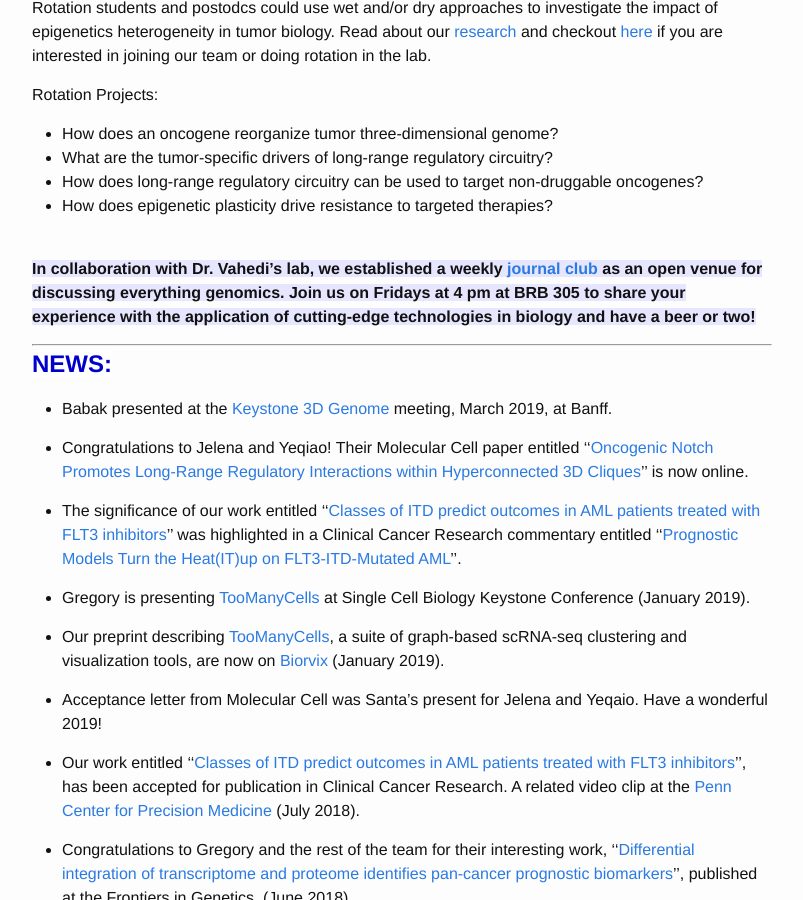
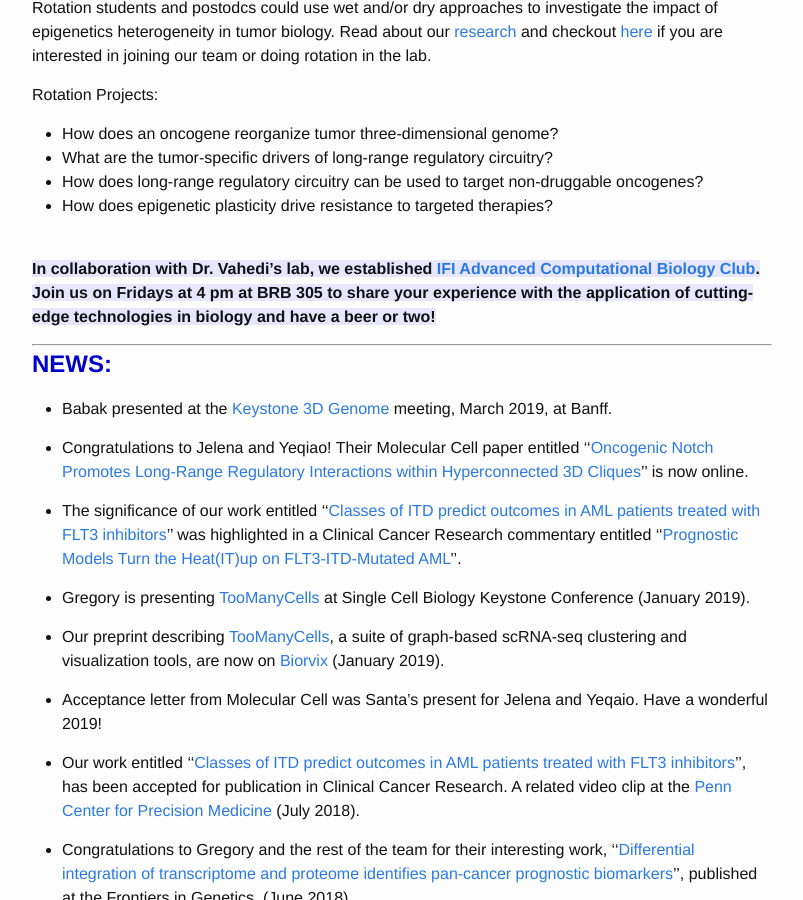
Before and after one commit to faryabib/faryabib.github.io, a Jekyll site: the page built from index.md, in a window 1280 px wide and 900 px high, scrolled down 647 px. Shown: the whole window, without its empty margins (238-1041 px from the left). Built offline with Jekyll 4.4.1, drawn with Linux system fonts in a browser that asks for light colours.

Commit message:
Update index.md

```diff
--- a/index.md
+++ b/index.md
@@ -21,7 +21,7 @@ Rotation Projects:
 + How does epigenetic plasticity drive resistance to targeted therapies?
 
 <br>
-<strong><span style="background-color:rgb(230, 230, 255)">In collaboration with Dr. Vahedi's lab, we established a weekly [journal club](https://github.com/VahediLab/ComputationalJournalClub/blob/master/Schedule.md) as an open venue for discussing everything genomics. Join us on Fridays at 4 pm at BRB 305 to share your experience with the application of cutting-edge technologies in biology and have a beer or two!</span><strong>
+<strong><span style="background-color:rgb(230, 230, 255)">In collaboration with Dr. Vahedi's lab, we established [IFI Advanced Computational Biology Club](https://github.com/VahediLab/ComputationalJournalClub/blob/master/Schedule.md). Join us on Fridays at 4 pm at BRB 305 to share your experience with the application of cutting-edge technologies in biology and have a beer or two!</span><strong>
 
 ----
 <strong><span style="font-size: 1.5em; font-weight: bold; color: #0000cc; background-color: #ffffff">NEWS:</span><strong>
```
